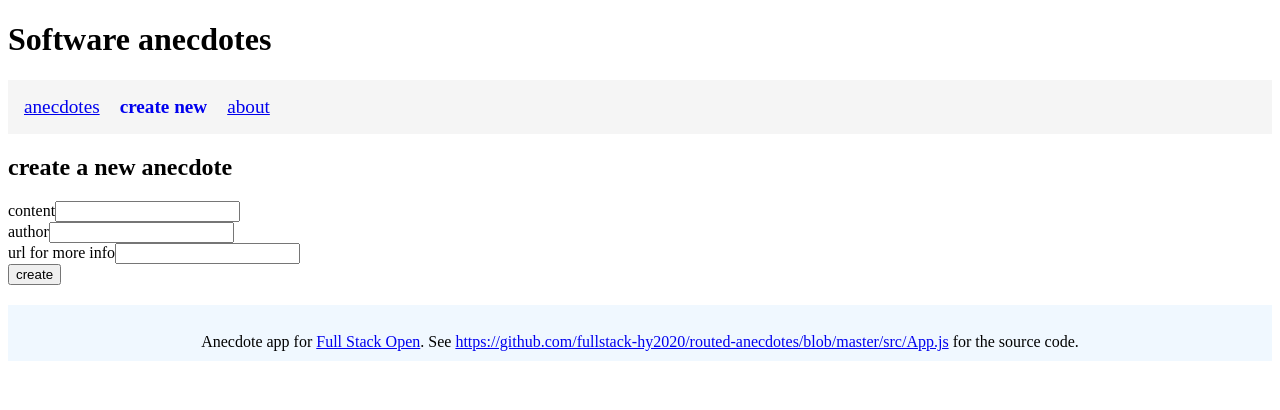
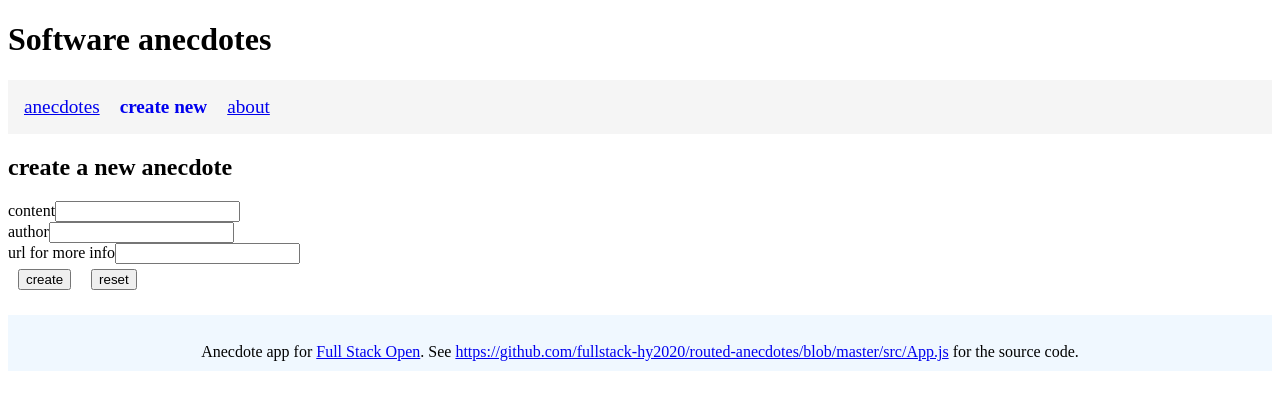
Before and after one commit to Yaro101/FSO_Osaan_7, a React (Vite) app: page /create in a window 1280 px wide. Shown: the top 410 px of the page. Built offline with nearby package versions, Linux system fonts and the light colour scheme.

Commit message:
added reset button and btnStyle

```diff
--- a/src/components/CreateNewAnecdote.jsx
+++ b/src/components/CreateNewAnecdote.jsx
@@ -4,6 +4,11 @@ import { useNavigate } from "react-router-dom";
 import { useField } from "../hooks";
 
 export const CreateNewAnecdote = ({ addNew }) => {
+
+  const BtnStyle = {
+    margin: '5px 10px',
+  };
+
   const content = useField("content");
   const author = useField("author");
   const info = useField("info");
@@ -52,7 +57,8 @@ export const CreateNewAnecdote = ({ addNew }) => {
             onChange={info.onChange}
           />
         </div>
-        <button type="submit">create</button>
+        <button type="submit" style={BtnStyle}>create</button>
+        <button type="" style={BtnStyle}>reset</button>
       </form>
     </div>
   );
```
